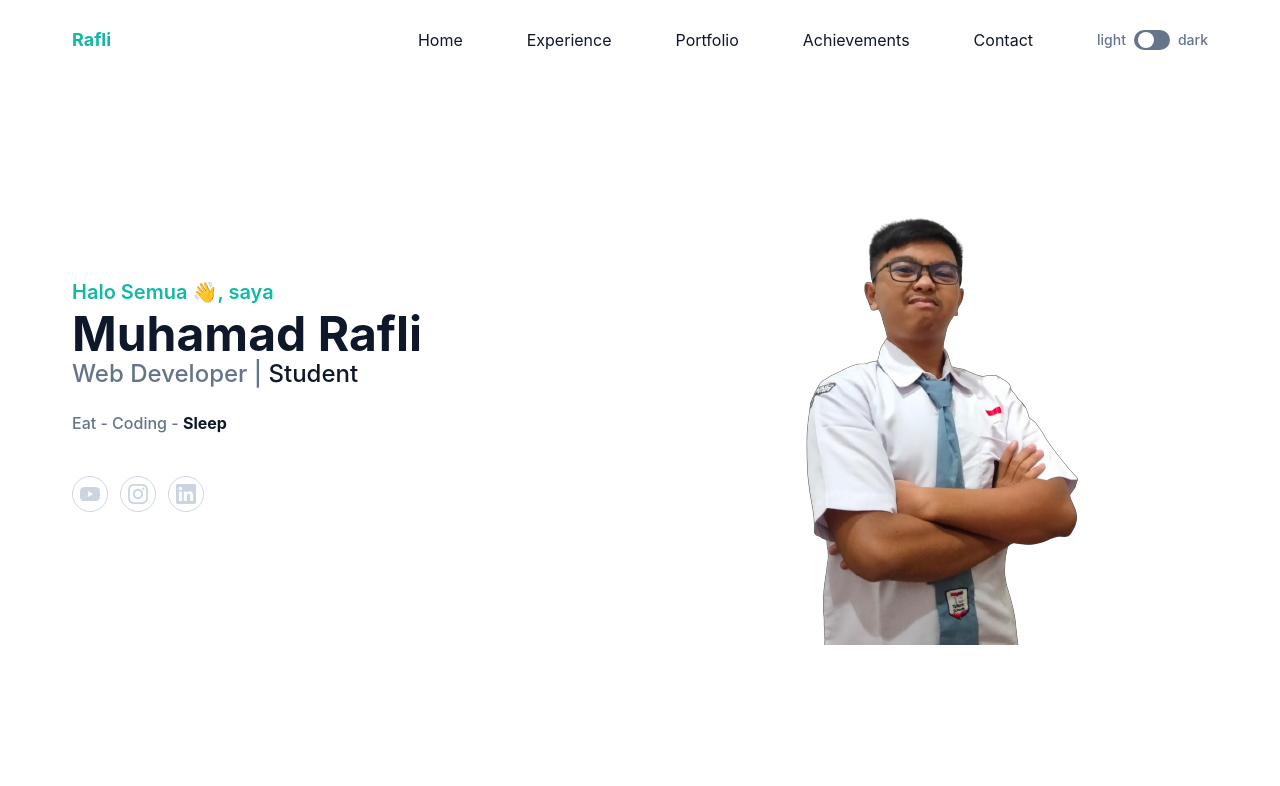
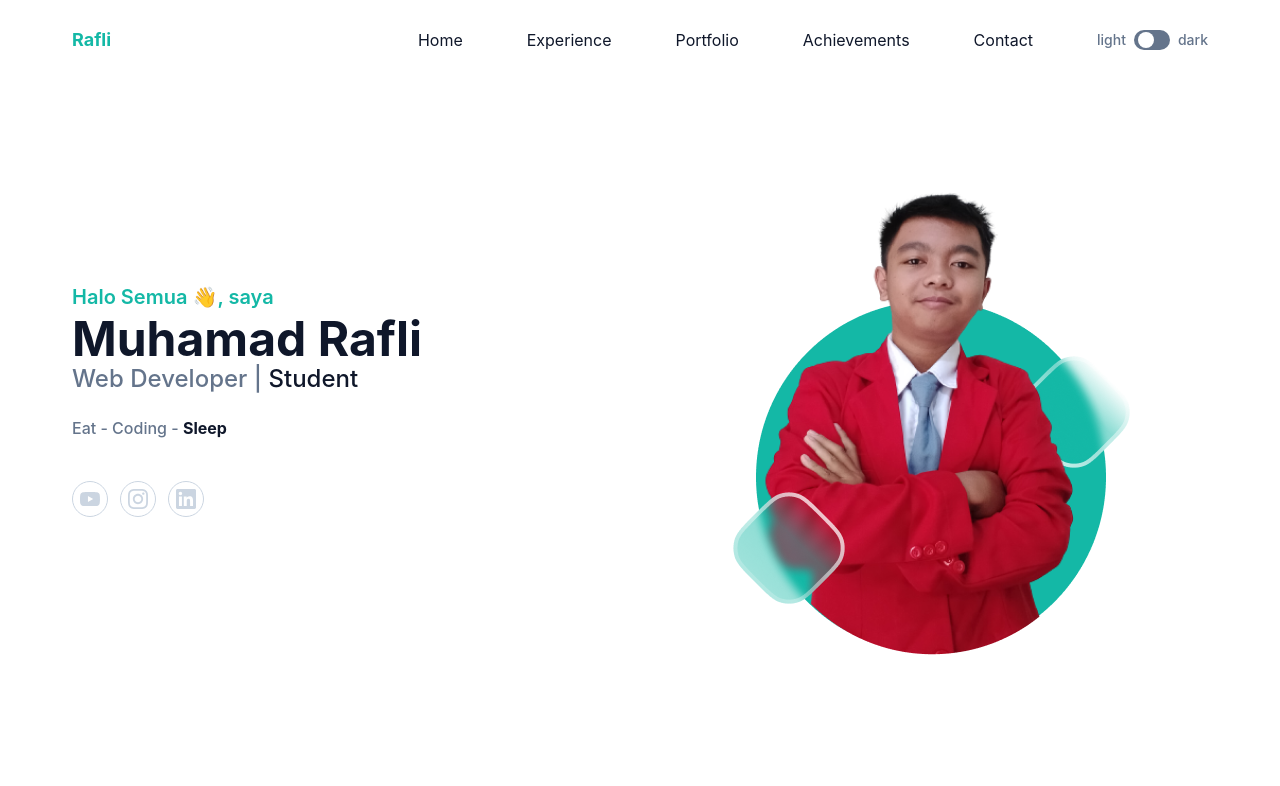
Before and after one commit to xrafffcode/portfolio-tailwind, a website: page index.html in a window 1280 px wide. Shown: the top 786 px of the page. Drawn offline with nearby package versions, Linux system fonts and the light colour scheme.

Commit message:
Update index.html

```diff
--- a/index.html
+++ b/index.html
@@ -133,7 +133,7 @@
                 </div>
                 <div class="w-full self-end px-4 lg:w-1/2 ">
                     <div class="relative mt-10 lg:mt-9 lg:right-0 ">
-                        <img src="dist/img/mee.png" alt="Muhamad Rafli" class="max-w-full mx-auto" data-aos="fade-up"
+                        <img src="dist/img/rafli.png" alt="Muhamad Rafli" class="max-w-full mx-auto" data-aos="fade-up"
                             data-aos-delay="200">
                     </div>
                 </div>
```
